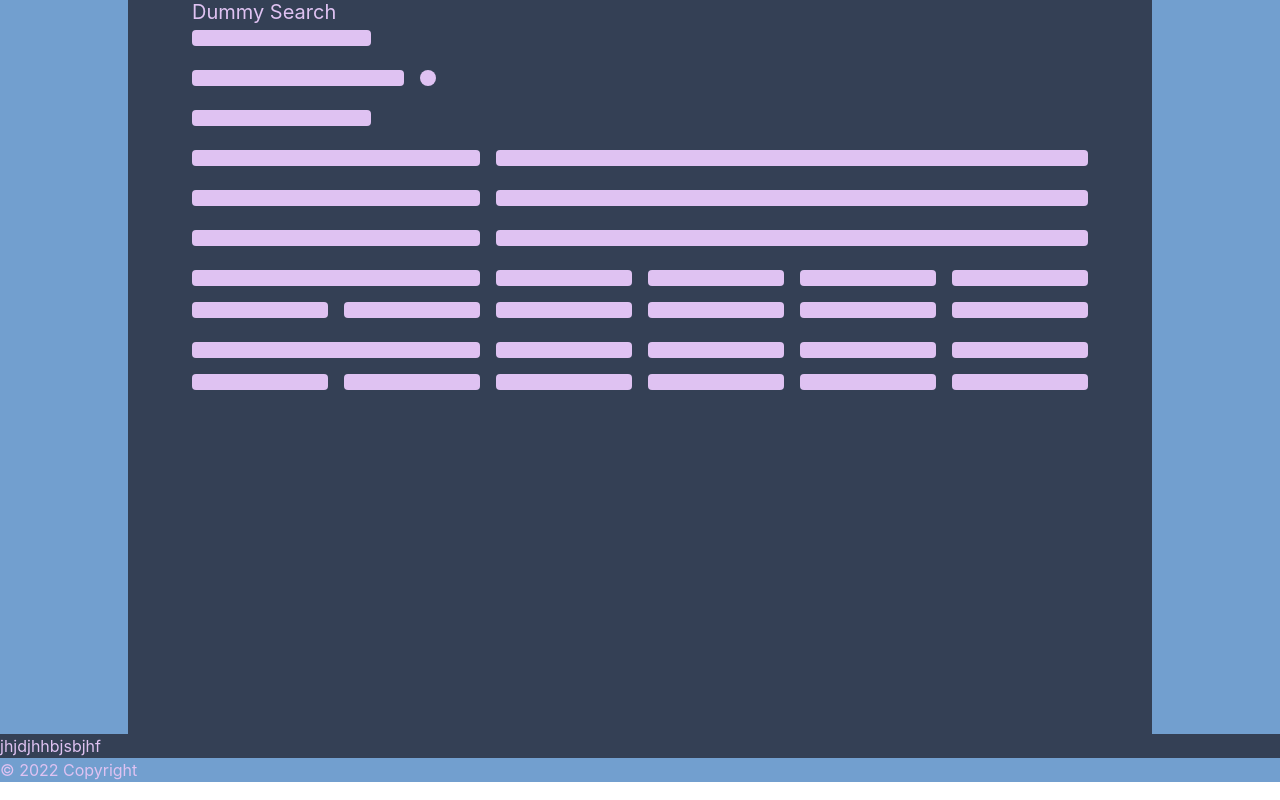
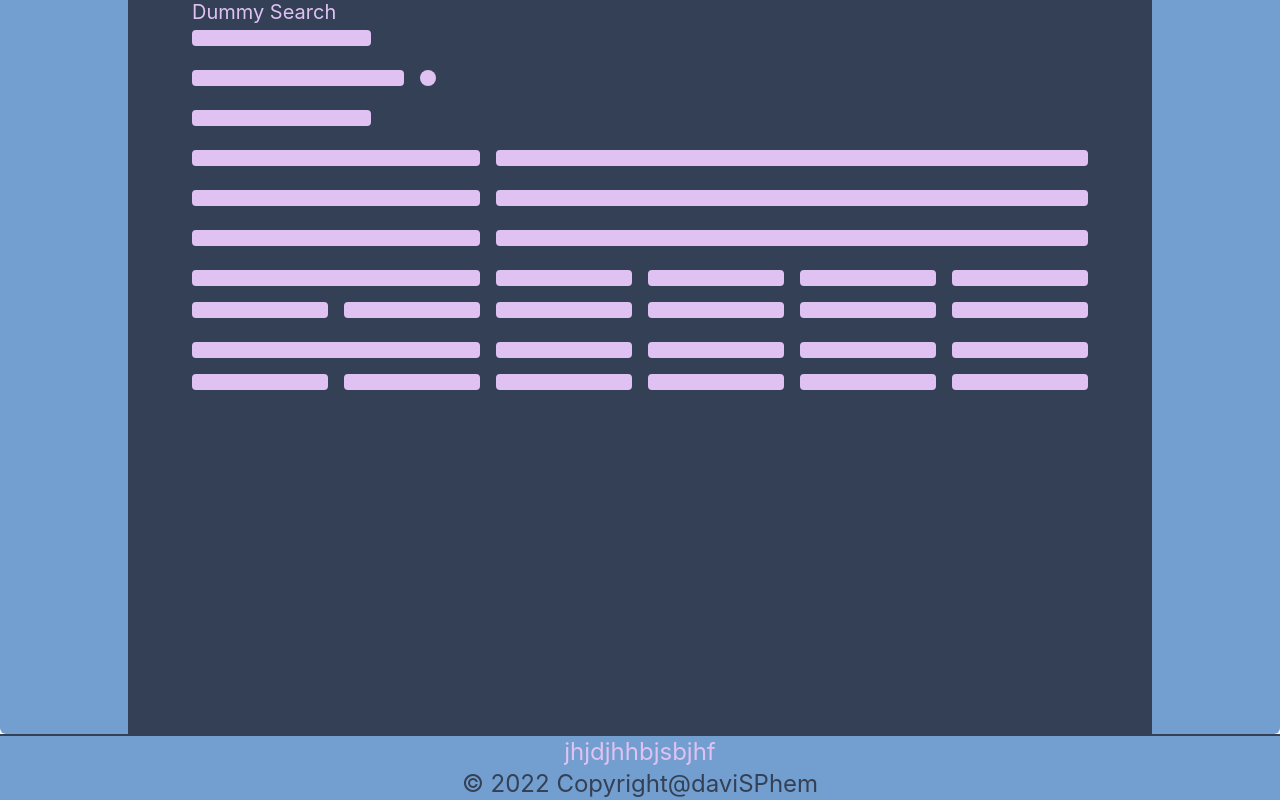
Before and after one commit to Jay-davisphem/dicko, a React (Vite) app: page / in a window 1280 px wide. Shown: the part 218-1018 px from the top of the page. Built offline with nearby package versions, Linux system fonts and the light colour scheme.

Commit message:
add favicon and semantic title

```diff
--- a/index.html
+++ b/index.html
@@ -2,9 +2,13 @@
 <html lang="en">
   <head>
     <meta charset="UTF-8" />
-    <link rel="icon" type="image/svg+xml" href="/src/favicon.svg" />
+    <link
+      rel="icon"
+      type="image/svg+xml"
+      href="./src/components/header/book.png"
+    />
     <meta name="viewport" content="width=device-width, initial-scale=1.0" />
-    <title>Vite App</title>
+    <title>Dicko Vocabs partner</title>
   </head>
   <body>
     <div id="root"></div>
--- a/src/components/body/Body.jsx
+++ b/src/components/body/Body.jsx
@@ -35,7 +35,7 @@ const Body = () => {
   const [isLoading, setIsLoading] = useState(false);
 
   return (
-    <main className="min-h-screen bg-ter-col">
+    <main className="rounded-md min-h-screen bg-ter-col">
       {useWindowSize().width < 438 ? (
         <div className="bg-ter-col p-2">
           <h1 className="text-5xl md:text-6xl text-center md:mt-5">Dicko</h1>
--- a/src/components/body/DisplayDict.jsx
+++ b/src/components/body/DisplayDict.jsx
@@ -1,4 +1,4 @@
-import dat from "./data.json";
+//import dat from "./data.json";
 import Loading from "./Loading.jsx";
 const DisplayDict = ({ dat, setSearch, searchDict }) => {
   console.log(dat);
@@ -38,7 +38,10 @@ const DisplayDict = ({ dat, setSearch, searchDict }) => {
                     {definitions[0].synonyms.map((li) => {
                       return (
                         <li
-                          onClick={() => searchDict(li)}
+                          onClick={() => {
+                            searchDict(li);
+                            setSearch(li);
+                          }}
                           className="hover:bg-txt-col mx-2 bg-ter-col text-sec-col mb-2 rounded-full p-1"
                         >
                           {li}
@@ -55,7 +58,10 @@ const DisplayDict = ({ dat, setSearch, searchDict }) => {
                     {definitions[0].antonyms.map((li) => {
                       return (
                         <li
-                          onClick={() => searchDict(li)}
+                          onClick={() => {
+                            searchDict(li);
+                            setSearch(li);
+                          }}
                           className="hover:bg-txt-col mx-2 bg-ter-col text-sec-col mb-2 rounded-full p-1"
                         >
                           {li}
--- a/src/components/body/Error.jsx
+++ b/src/components/body/Error.jsx
@@ -2,7 +2,7 @@ import Four from "../../../../../../Pictures/404p.jpg";
 const Error = ({ search }) => {
   return (
     <div className="bg-sec-col min-h-screen md:w-4/5 p-8 w-[100%] text-4xl">
-      Word{" "}
+      The Word{" "}
       <strong>
         <em>"{search}"</em>
       </strong>{" "}
--- a/src/components/footer/Footer.jsx
+++ b/src/components/footer/Footer.jsx
@@ -1,8 +1,17 @@
 const Footer = () => {
   return (
-    <footer>
-      <div className="bg-sec-col">jhjdjhhbjsbjhf</div>
-      <div className="bg-ter-col">&copy; 2022 Copyright</div>
+    <footer className="bg-ter-col border-t-2 border-t-sec-col md:text-2xl text-sec-col">
+      <div className="flex justify-center text-txt-col">jhjdjhhbjsbjhf</div>
+      <div className="flex justify-center">
+        &copy; 2022 Copyright
+        <a
+          href="https://github.com/jay-davisphem"
+          className="hover:text-txt-col"
+        >
+          {" "}
+          @daviSPhem
+        </a>
+      </div>
     </footer>
   );
 };
```
